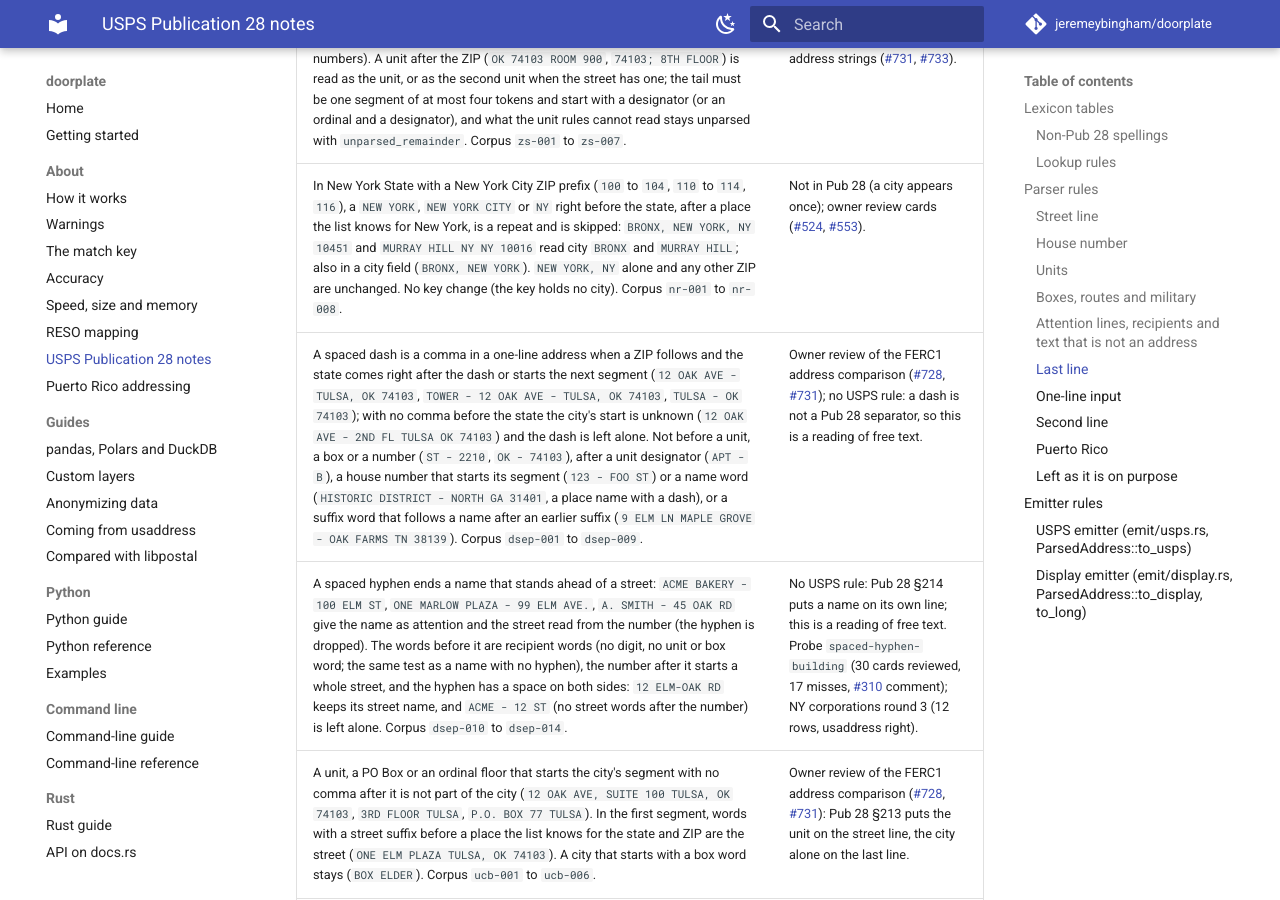
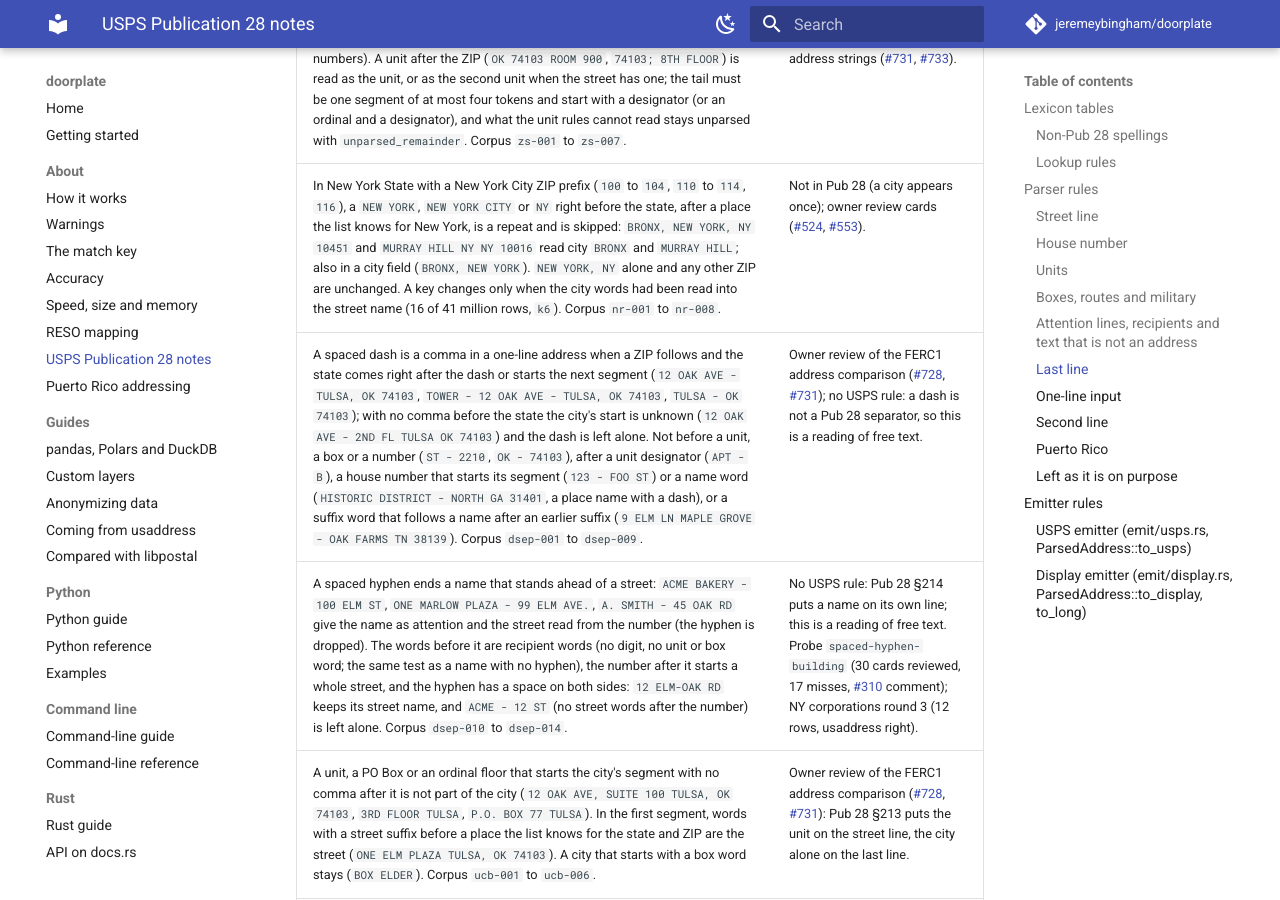
Before and after one commit to jeremeybingham/doorplate, an MkDocs documentation site: the page built from docs/usps-pub28-notes.md, in a window 1280 px wide and 900 px high, scrolled down 20802 px. Built offline with MkDocs 1.6.1 and Material for MkDocs 9.7.7, drawn with Linux system fonts in a browser that asks for light colours; comment, search, counter and statistics services are not loaded.

Commit message:
Correct the key-change note for #553
Co-Authored-By: Claude Sonnet 5.5 <noreply@anthropic.com>

```diff
--- a/docs/usps-pub28-notes.md
+++ b/docs/usps-pub28-notes.md
@@ -226,7 +226,7 @@ How the tagger (`crates/doorplate/src/tagger/`) reads an address, grouped by the
 | ZIP: the last token, 5 or 9 digits or `5-4`, not after `#`. A shorter all-digit token after a state is an invalid ZIP when the state starts its line or the input is at least 30 characters long. | §224 (ZIP formats); truncation seen in county data. |
 | A nearly right ZIP is repaired where that is safe: a four-digit number after a state whose ZIPs start with `0` (CT, MA, ME, NH, NJ, PR, RI, VT, VI) gets its zero back (`NJ 7102` is `07102`); a space before the hyphen of a ZIP+4 is ignored; an extension of fewer than four digits is dropped; an extension of up to four characters with a letter in it is dropped; seven or eight digits with no hyphen keep the first five. Five digits, a plain space and four digits after a state are a ZIP+4 (`FL 33000 1234`, read like the hyphen form, no warning; #519). Each repair raises `zip_repaired`. Not after another state (`TX 7500`), nor for a number before the state. Corpus `zr-001` to `zr-018`. | §224 (five digits, hyphen, four digits); USPS ZIP ranges; Texas licensing review and NAD (#541, #606); the Palm Beach County Property Appraiser's mailing addresses (#519). |
 | A ZIP+4 with spaces around its hyphen (`74103 - 2373`, `74103- 2373`) is read as `74103-2373`, when the five digits and the four digits are the last of their segment or come before a unit designator (`12345 - 6789 OAK ST` keeps two numbers). A unit after the ZIP (`OK 74103 ROOM 900`, `74103; 8TH FLOOR`) is read as the unit, or as the second unit when the street has one; the tail must be one segment of at most four tokens and start with a designator (or an ordinal and a designator), and what the unit rules cannot read stays unparsed with `unparsed_remainder`. Corpus `zs-001` to `zs-007`. | §224 (five digits, hyphen, four digits); §213 (unit designators); owner review of the FERC1 address strings (#731, #733). |
-| In New York State with a New York City ZIP prefix (`100` to `104`, `110` to `114`, `116`), a `NEW YORK`, `NEW YORK CITY` or `NY` right before the state, after a place the list knows for New York, is a repeat and is skipped: `BRONX, NEW YORK, NY 10451` and `MURRAY HILL NY NY 10016` read city `BRONX` and `MURRAY HILL`; also in a city field (`BRONX, NEW YORK`). `NEW YORK, NY` alone and any other ZIP are unchanged. No key change (the key holds no city). Corpus `nr-001` to `nr-008`. | Not in Pub 28 (a city appears once); owner review cards (#524, #553). |
+| In New York State with a New York City ZIP prefix (`100` to `104`, `110` to `114`, `116`), a `NEW YORK`, `NEW YORK CITY` or `NY` right before the state, after a place the list knows for New York, is a repeat and is skipped: `BRONX, NEW YORK, NY 10451` and `MURRAY HILL NY NY 10016` read city `BRONX` and `MURRAY HILL`; also in a city field (`BRONX, NEW YORK`). `NEW YORK, NY` alone and any other ZIP are unchanged. A key changes only when the city words had been read into the street name (16 of 41 million rows, `k6`). Corpus `nr-001` to `nr-008`. | Not in Pub 28 (a city appears once); owner review cards (#524, #553). |
 | A spaced dash is a comma in a one-line address when a ZIP follows and the state comes right after the dash or starts the next segment (`12 OAK AVE - TULSA, OK 74103`, `TOWER - 12 OAK AVE - TULSA, OK 74103`, `TULSA - OK 74103`); with no comma before the state the city's start is unknown (`12 OAK AVE - 2ND FL TULSA OK 74103`) and the dash is left alone. Not before a unit, a box or a number (`ST - 2210`, `OK - 74103`), after a unit designator (`APT - B`), a house number that starts its segment (`123 - FOO ST`) or a name word (`HISTORIC DISTRICT - NORTH GA 31401`, a place name with a dash), or a suffix word that follows a name after an earlier suffix (`9 ELM LN MAPLE GROVE - OAK FARMS TN 38139`). Corpus `dsep-001` to `dsep-009`. | Owner review of the FERC1 address comparison (#728, #731); no USPS rule: a dash is not a Pub 28 separator, so this is a reading of free text. |
 | A spaced hyphen ends a name that stands ahead of a street: `ACME BAKERY - 100 ELM ST`, `ONE MARLOW PLAZA - 99 ELM AVE.`, `A. SMITH - 45 OAK RD` give the name as attention and the street read from the number (the hyphen is dropped). The words before it are recipient words (no digit, no unit or box word; the same test as a name with no hyphen), the number after it starts a whole street, and the hyphen has a space on both sides: `12 ELM-OAK RD` keeps its street name, and `ACME - 12 ST` (no street words after the number) is left alone. Corpus `dsep-010` to `dsep-014`. | No USPS rule: Pub 28 §214 puts a name on its own line; this is a reading of free text. Probe `spaced-hyphen-building` (30 cards reviewed, 17 misses, #310 comment); NY corporations round 3 (12 rows, usaddress right). |
 | A unit, a PO Box or an ordinal floor that starts the city's segment with no comma after it is not part of the city (`12 OAK AVE, SUITE 100 TULSA, OK 74103`, `3RD FLOOR TULSA`, `P.O. BOX 77 TULSA`). In the first segment, words with a street suffix before a place the list knows for the state and ZIP are the street (`ONE ELM PLAZA TULSA, OK 74103`). A city that starts with a box word stays (`BOX ELDER`). Corpus `ucb-001` to `ucb-006`. | Owner review of the FERC1 address comparison (#728, #731): Pub 28 §213 puts the unit on the street line, the city alone on the last line. |
```
Also changed, not shown: CHANGELOG.md (+1 -1 lines).
